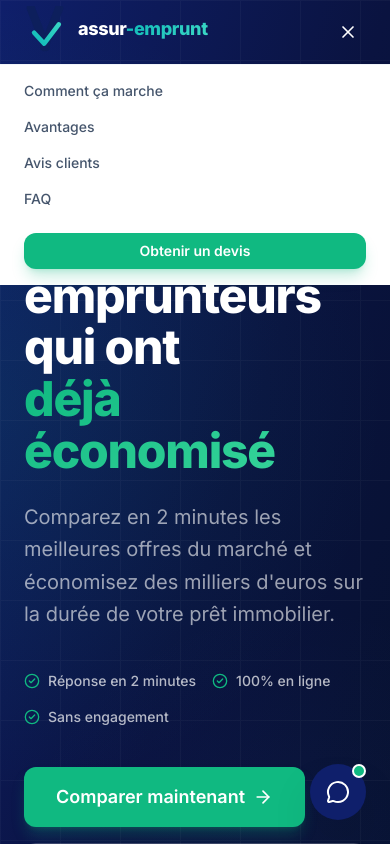
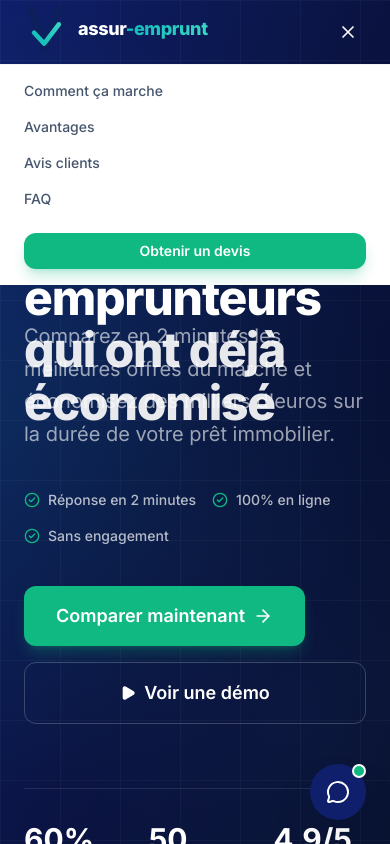
Before and after one commit to loricbenoit-coder/assurio, a React (Vite) app: page / in a window 390 px wide. Both pictures are taken after a click on the button 348 px from the left and 32 px from the top of the page. Shown: the top 844 px of the page. Built offline with nearby package versions, Linux system fonts and the light colour scheme.

Commit message:
fix: hauteur fixe headline anime - plus de layout shift

```diff
--- a/src/components/ui/AnimatedHeadline.jsx
+++ b/src/components/ui/AnimatedHeadline.jsx
@@ -10,12 +10,12 @@ const HEADLINES = [
     highlight: 'sans rien faire',
   },
   {
-    static: 'Rejoignez les 50 000 emprunteurs qui ont',
-    highlight: 'déjà économisé',
+    static: 'Rejoignez les 50 000 emprunteurs\nqui ont déjà économisé',
+    highlight: '',
   },
 ]
 
-const INTERVAL = 3800 // ms entre chaque message
+const INTERVAL = 3800
 
 export const AnimatedHeadline = () => {
   const [index, setIndex] = useState(0)
@@ -23,11 +23,9 @@ export const AnimatedHeadline = () => {
 
   useEffect(() => {
     const timer = setInterval(() => {
-      // Fade out
       setVisible(false)
       setTimeout(() => {
         setIndex((i) => (i + 1) % HEADLINES.length)
-        // Fade in
         setVisible(true)
       }, 400)
     }, INTERVAL)
@@ -37,24 +35,37 @@ export const AnimatedHeadline = () => {
   const { static: staticText, highlight } = HEADLINES[index]
 
   return (
+    /*
+     * Hauteur fixe = 2 lignes exactement à chaque breakpoint
+     * → le layout ne bouge JAMAIS quel que soit le message
+     */
+    <div
+      className="mb-6"
+      style={{ height: 'clamp(130px, 18vw, 180px)' }}
+    >
       <h1
-      className="text-5xl md:text-6xl lg:text-7xl font-extrabold text-white leading-[1.08] tracking-tight mb-6"
+        className="text-5xl md:text-6xl lg:text-7xl font-extrabold text-white leading-[1.1] tracking-tight"
         style={{
           transition: 'opacity 0.4s ease, transform 0.4s ease',
           opacity: visible ? 1 : 0,
-        transform: visible ? 'translateY(0)' : 'translateY(12px)',
+          transform: visible ? 'translateY(0)' : 'translateY(10px)',
         }}
       >
-      {staticText}
+        {/* Première ligne */}
+        {staticText.split('\n')[0]}
         <br />
+        {/* Deuxième ligne : suite du texte ou highlight coloré */}
+        {staticText.includes('\n') ? (
+          <span className="text-white/90">{staticText.split('\n')[1]}</span>
+        ) : (
           <span
             className="text-transparent bg-clip-text"
-        style={{
-          backgroundImage: 'linear-gradient(135deg, #10b981, #34d399)',
-        }}
+            style={{ backgroundImage: 'linear-gradient(135deg, #10b981, #34d399)' }}
           >
             {highlight}
           </span>
+        )}
       </h1>
+    </div>
   )
 }
```
Lines whose indentation alone changed are shown as unchanged.
